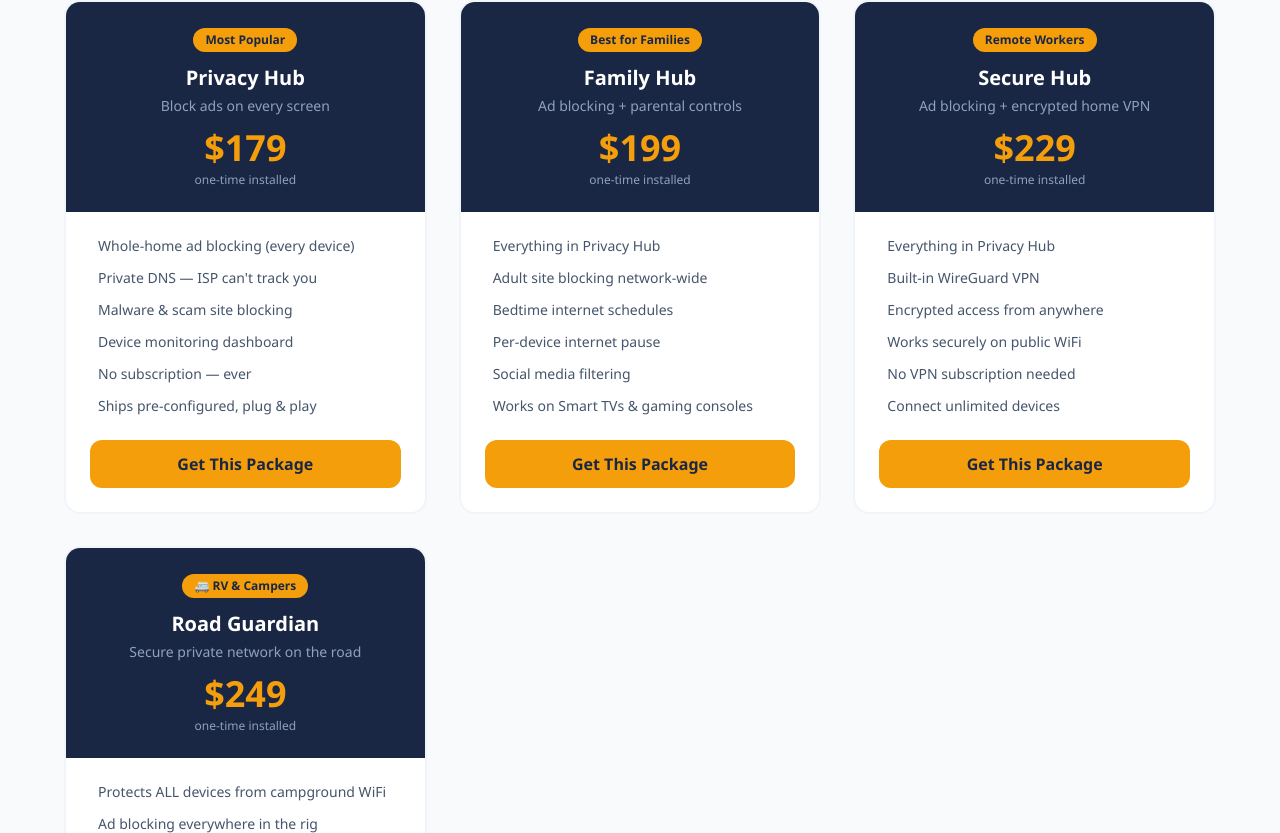
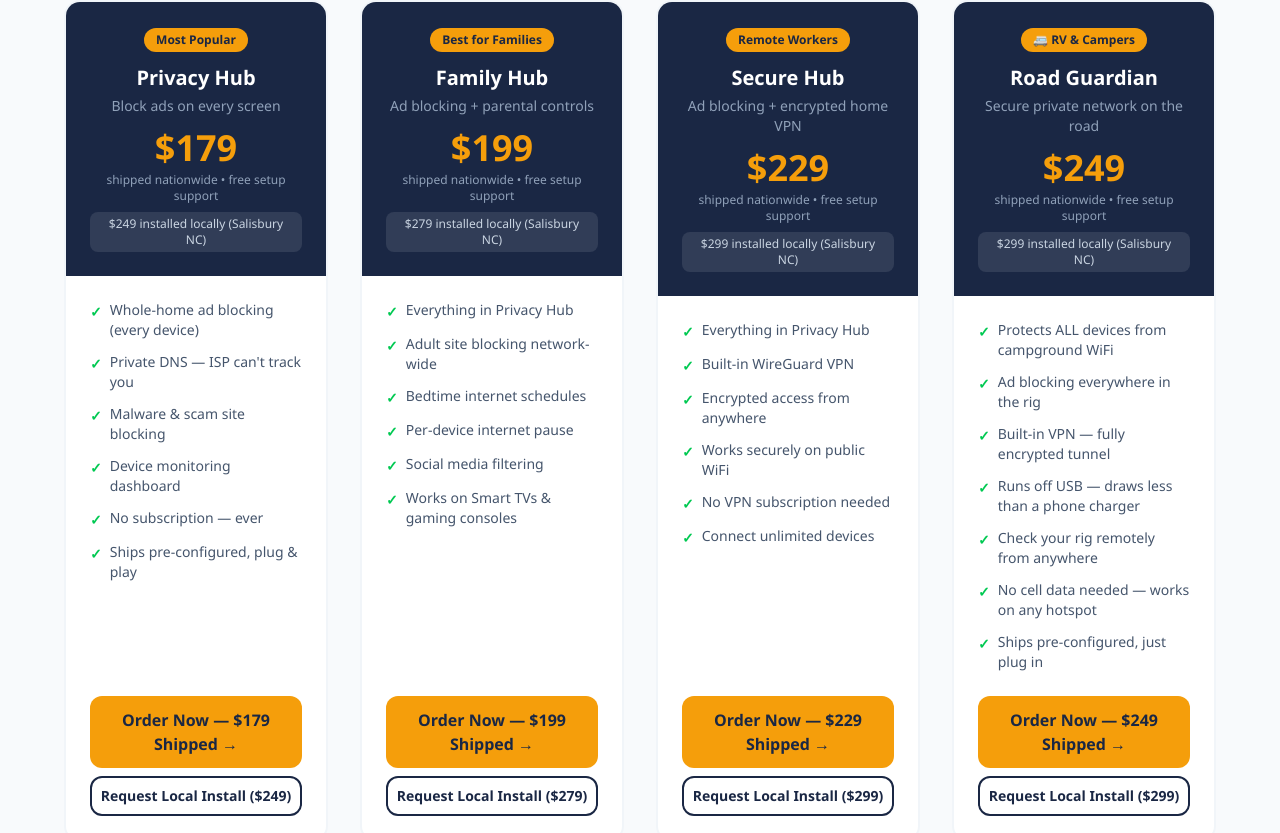
Before and after one commit to tompeezy/getnotified, a Next.js app: page / in a window 1280 px wide. Shown: the part 3767-4600 px from the top of the page. Built offline with nearby package versions, Linux system fonts and the light colour scheme.

Commit message:
Add ShipCard for network products — ship price, order now button, local install option

```diff
--- a/components/Packages.tsx
+++ b/components/Packages.tsx
@@ -1,4 +1,39 @@
 "use client"
+
+function ShipCard({p}:{p:typeof network[0]}) {
+  return (
+    <div className="bg-white rounded-2xl border-2 border-slate-100 overflow-hidden hover:border-[#f59e0b] hover:shadow-xl transition flex flex-col">
+      <div className="bg-[#1a2744] p-6 text-white text-center">
+        <div className="inline-block bg-[#f59e0b] text-[#1a2744] text-xs font-extrabold px-3 py-1 rounded-full mb-3">{p.badge}</div>
+        <div className="font-extrabold text-xl mb-1">{p.name}</div>
+        <div className="text-slate-400 text-sm mb-3">{p.desc}</div>
+        <div className="text-4xl font-black text-[#f59e0b]">{p.price}</div>
+        <div className="text-slate-400 text-xs mt-1">shipped nationwide • free setup support</div>
+        {p.installedPrice && <div className="text-slate-300 text-xs mt-2 bg-white/10 rounded-lg py-1 px-3 inline-block">{p.installedPrice} installed locally (Salisbury NC)</div>}
+      </div>
+      <div className="p-6 flex-1">
+        <ul className="space-y-3">
+          {p.features.map(f=>(
+            <li key={f} className="flex items-start gap-2 text-sm text-slate-600">
+              <span className="text-green-500 font-bold mt-0.5">✓</span>{f}
+            </li>
+          ))}
+        </ul>
+      </div>
+      <div className="px-6 pb-6 flex flex-col gap-2">
+        <a href={`mailto:gettompoai@gmail.com?subject=Order: ${p.name}&body=Hi Thomas,%0A%0AI'd like to order the ${p.name} (${p.price} shipped).%0A%0AName:%0AShipping address:%0APhone:%0A`}
+          className="block w-full bg-[#f59e0b] text-[#1a2744] font-extrabold text-center py-3 rounded-xl hover:bg-yellow-400 transition">
+          Order Now — {p.price} Shipped →
+        </a>
+        <a href="#contact"
+          className="block w-full border-2 border-[#1a2744] text-[#1a2744] font-bold text-center py-2 rounded-xl hover:bg-slate-50 transition text-sm">
+          Request Local Install ({p.installedPrice})
+        </a>
+      </div>
+    </div>
+  )
+}
+
 const network = [
   {name:"Privacy Hub",price:"$179",installedPrice:"$249",badge:"Most Popular",desc:"Block ads on every screen",features:["Whole-home ad blocking (every device)","Private DNS — ISP can't track you","Malware & scam site blocking","Device monitoring dashboard","No subscription — ever","Ships pre-configured, plug & play"]},
   {name:"Family Hub",price:"$199",installedPrice:"$279",badge:"Best for Families",desc:"Ad blocking + parental controls",features:["Everything in Privacy Hub","Adult site blocking network-wide","Bedtime internet schedules","Per-device internet pause","Social media filtering","Works on Smart TVs & gaming consoles"]},
@@ -60,8 +95,8 @@ export default function Packages() {
               <p className="text-slate-500 text-sm">Block ads on every device. No subscriptions. Ships or installs locally.</p>
             </div>
           </div>
-          <div className="grid md:grid-cols-3 gap-8">
-            {network.map(p=><PkgCard key={p.name} p={p}/>)}
+          <div className="grid md:grid-cols-2 lg:grid-cols-4 gap-8">
+            {network.map(p=><ShipCard key={p.name} p={p}/>)}
           </div>
           <div className="mt-6 bg-slate-800 border border-slate-600 rounded-xl p-4 text-sm text-slate-300 text-center font-semibold">
             🚫 Blocks Smart TV ads · 🕵️ Stops tracking · ⚡ Faster internet · 🏠 Your data stays home — <span className="text-[#f59e0b]">ships nationwide or install locally in Salisbury, NC</span>
```
